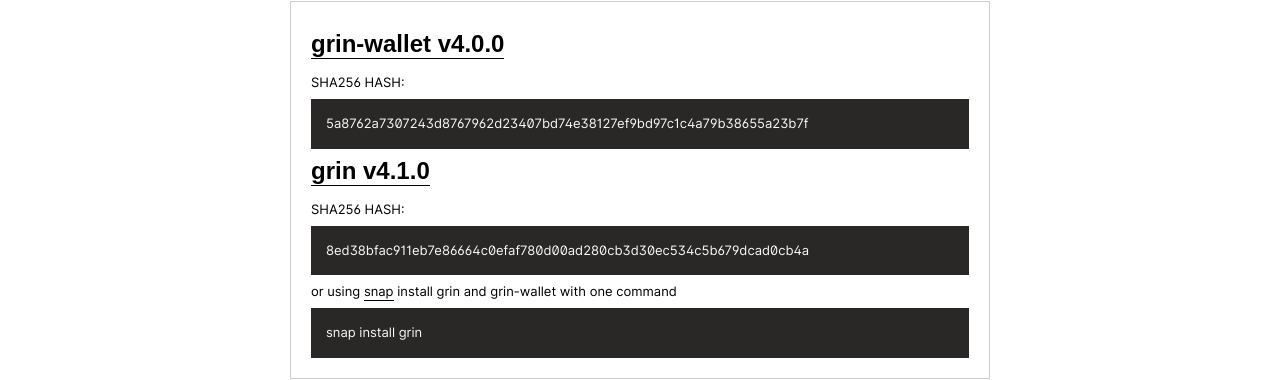
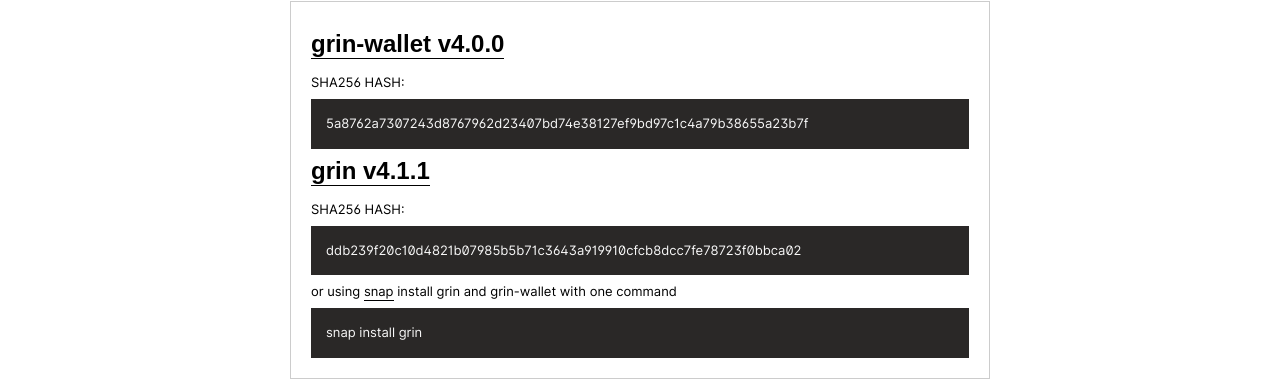
Before and after one commit to mimblewimble/site, a Jekyll site: the page built from download.html, in a window 1280 px wide and 900 px high. Shown: the part 300-680 px from the top of the window. Built offline with Jekyll 4.4.1, drawn with Linux system fonts in a browser that asks for light colours; nearby versions of some CDN libraries.

Commit message:
4.1.1 release (#234)

```diff
--- a/download.html
+++ b/download.html
@@ -29,11 +29,11 @@
         <div class="codebox">
           25108E0BF17766E3D4B83BCFF66371F712FF850F6E0E7F563E8F070575AFE8CA
         </div>
-        <h3> <a href="https://github.com/mimblewimble/grin/releases/download/v4.1.0/grin-v4.1.0-win-x64.zip">grin
-            v4.1.0</a></h3>
+        <h3> <a href="https://github.com/mimblewimble/grin/releases/download/v4.1.1/grin-v4.1.1-win-x64.zip">grin
+            v4.1.1</a></h3>
         <div class="codebox-heading">SHA256 HASH:</div>
         <div class="codebox">
-          48C4BD6D6E4F49872D39C3F7D79B1D8239F465977DF4525493DDBFD7CD86FDB4
+          F1F04FE5FAFCD4DA2D3848FD0ADFCE02F26ACE41DE08AF67AF786C1321D0C8A3
         </div>
       </div>
 
@@ -49,11 +49,11 @@
         <div class="codebox">
           brew install grin-wallet
         </div>
-        <h3><a href="https://github.com/mimblewimble/grin/releases/download/v4.1.0/grin-v4.1.0-macos.tar.gz">grin
-            v4.1.0</a></h3>
+        <h3><a href="https://github.com/mimblewimble/grin/releases/download/v4.1.1/grin-v4.1.1-macos.tar.gz">grin
+            v4.1.1</a></h3>
         <div class="codebox-heading">SHA256 HASH:</div>
         <div class="codebox">
-          f2a4807b70b605610eea570b791e736a244f8d8957a79e5cf1d51e033ad3f196
+          cb5f0fd524f8d3116c5ebeca2d8e901fe7dd2be2b9604c425a5b8aa9255236c7
         </div>
         <div class="codebox-heading">or with homebrew</div>
         <div class="codebox">
@@ -69,11 +69,11 @@
         <div class="codebox">
           5a8762a7307243d8767962d23407bd74e38127ef9bd97c1c4a79b38655a23b7f
         </div>
-        <h3> <a href="https://github.com/mimblewimble/grin/releases/download/v4.1.0/grin-v4.1.0-linux-amd64.tar.gz">grin
-            v4.1.0</a></h3>
+        <h3> <a href="https://github.com/mimblewimble/grin/releases/download/v4.1.1/grin-v4.1.1-linux-amd64.tar.gz">grin
+            v4.1.1</a></h3>
         <div class="codebox-heading">SHA256 HASH:</div>
         <div class="codebox">
-          8ed38bfac911eb7e86664c0efaf780d00ad280cb3d30ec534c5b679dcad0cb4a
+          ddb239f20c10d4821b07985b5b71c3643a919910cfcb8dcc7fe78723f0bbca02
         </div>
 	<div class="codebox-heading">or using <a href="https://snapcraft.io/grin">snap</a> install grin and grin-wallet with one command</div>
         <div class="codebox">
--- a/index.html
+++ b/index.html
@@ -8,7 +8,7 @@
       <div>
         <span class="section-1-grin">GRiN</span>
         <span class="section-1-v">v</span>
-        <span class="section-1-version">4.1.0</span>
+        <span class="section-1-version">4.1.1</span>
       </div>
       <p class="section-1-text">Electronic transactions for all.
         Without censorship or restrictions.
```
Also changed, not shown: _posts/2020-10-08-grin-node-411-released.md (added, +14 -0 lines).
